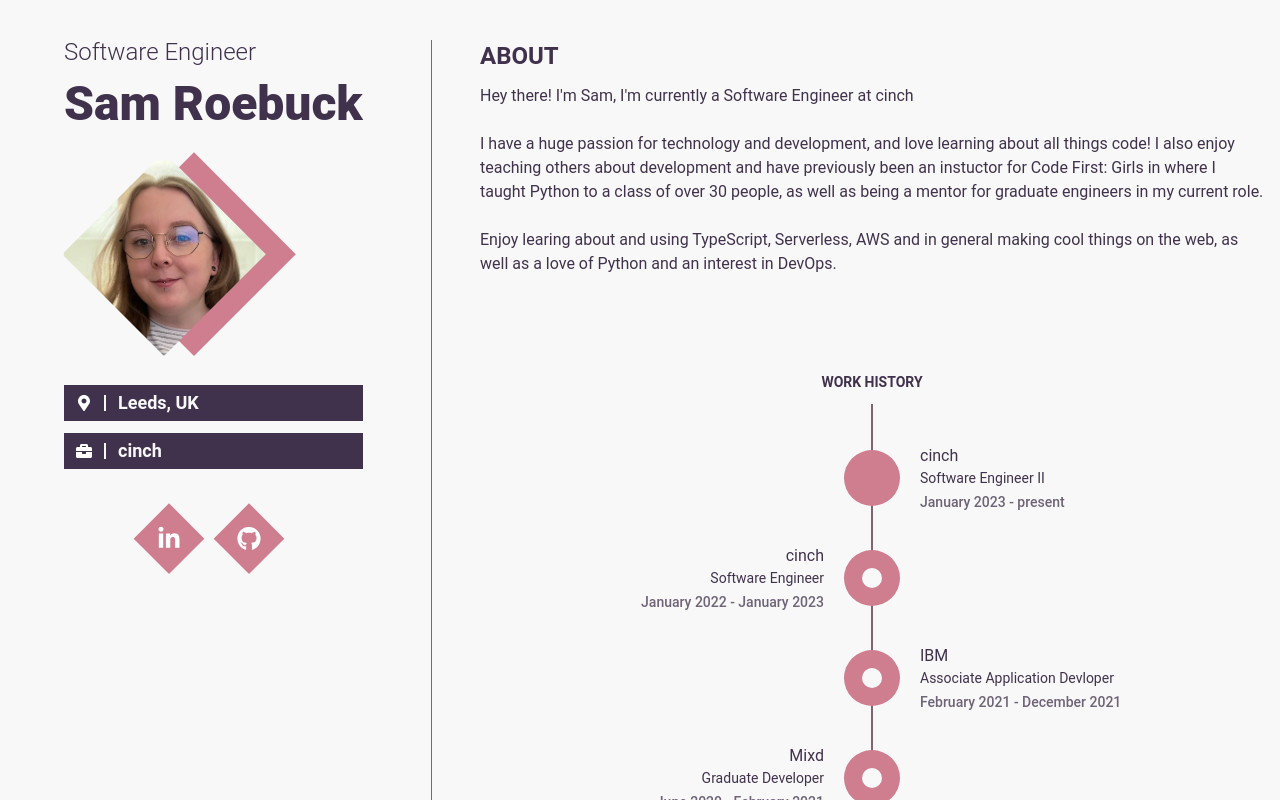
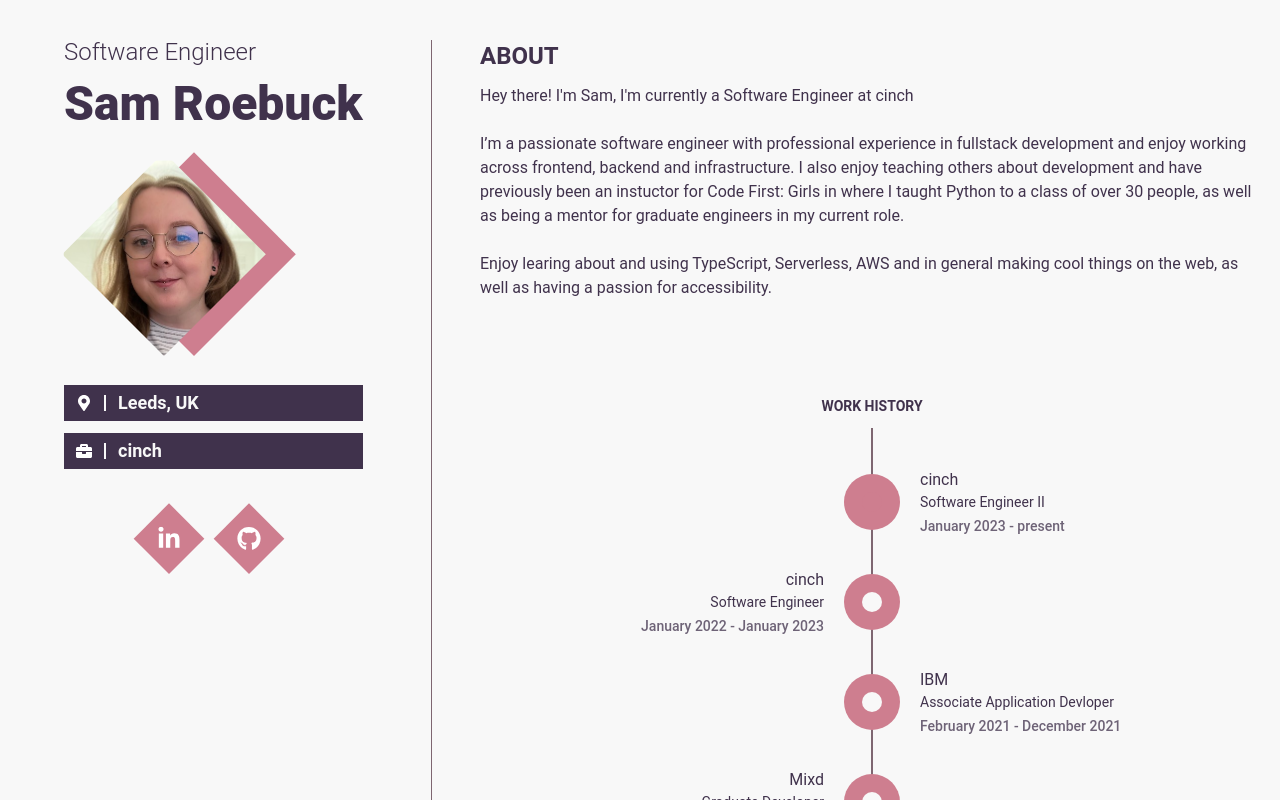
Before and after one commit to samroebuck/samroebuck.dev, a Next.js app: page / in a window 1280 px wide. Shown: the top 800 px of the page. Built offline with nearby package versions, Linux system fonts and the light colour scheme.

Commit message:
Update index.ts

```diff
--- a/content/index.ts
+++ b/content/index.ts
@@ -38,9 +38,9 @@
 export const profile = {
     about: `Hey there! I'm Sam, I'm currently a Software Engineer at cinch
 
-    I have a huge passion for technology and development, and love learning about all things code! I also enjoy teaching others about development and have previously been an instuctor for Code First: Girls in where I taught Python to a class of over 30 people, as well as being a mentor for graduate engineers in my current role.
+    I’m a passionate software engineer with professional experience in fullstack development and enjoy working across frontend, backend and infrastructure. I also enjoy teaching others about development and have previously been an instuctor for Code First: Girls in where I taught Python to a class of over 30 people, as well as being a mentor for graduate engineers in my current role.
 
-    Enjoy learing about and using TypeScript, Serverless, AWS and in general making cool things on the web, as well as a love of Python and an interest in DevOps.`,
+    Enjoy learing about and using TypeScript, Serverless, AWS and in general making cool things on the web, as well as having a passion for accessibility.`,
     town: 'Leeds, UK',
     company: 'cinch'
 }
```
